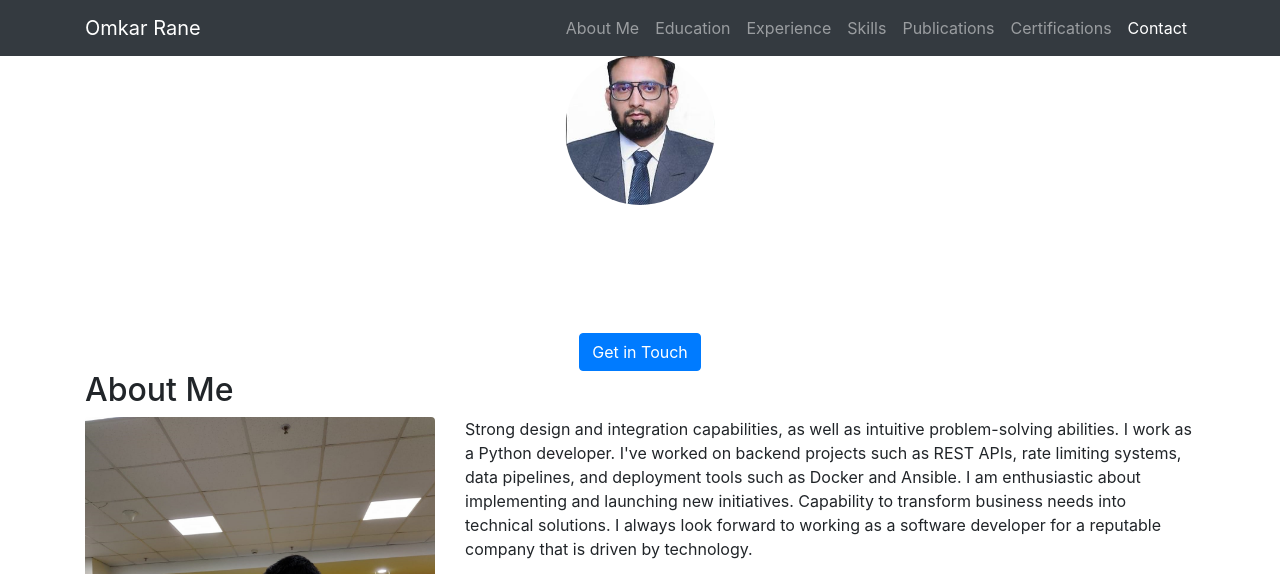
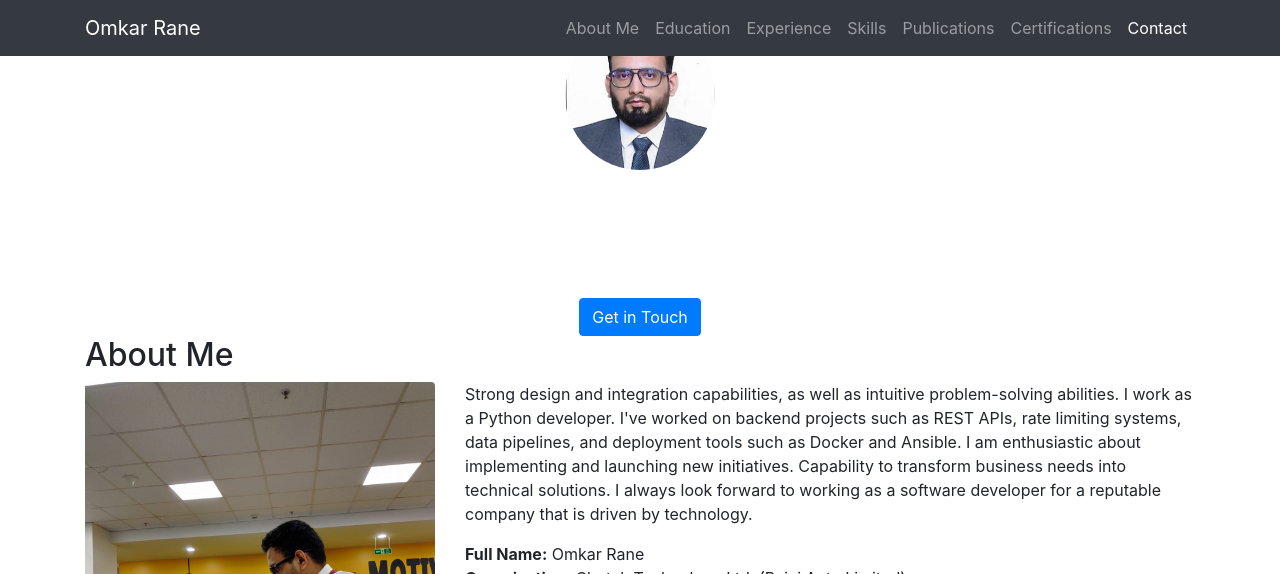
Before and after one commit to omkar2005203/ProfileBot, a plain HTML site: page index.html in a window 1280 px wide. Shown: the top 574 px of the page. Drawn offline with nearby package versions, Linux system fonts and the light colour scheme.

Commit message:
Update index.html

```diff
--- a/index.html
+++ b/index.html
@@ -21,12 +21,14 @@
     display: block;
     margin-left: auto;
     margin-right: auto;
-            margin-top: 55px;
+    margin-top: 20px;
     border-radius: 50%;
     width: 150px;
     height: 150px;
     object-fit: cover;
+    object-position: top; /* Aligns the image to the top */
 }
+
     </style>
 </head>
 
```
Lines whose indentation alone changed are shown as unchanged.
